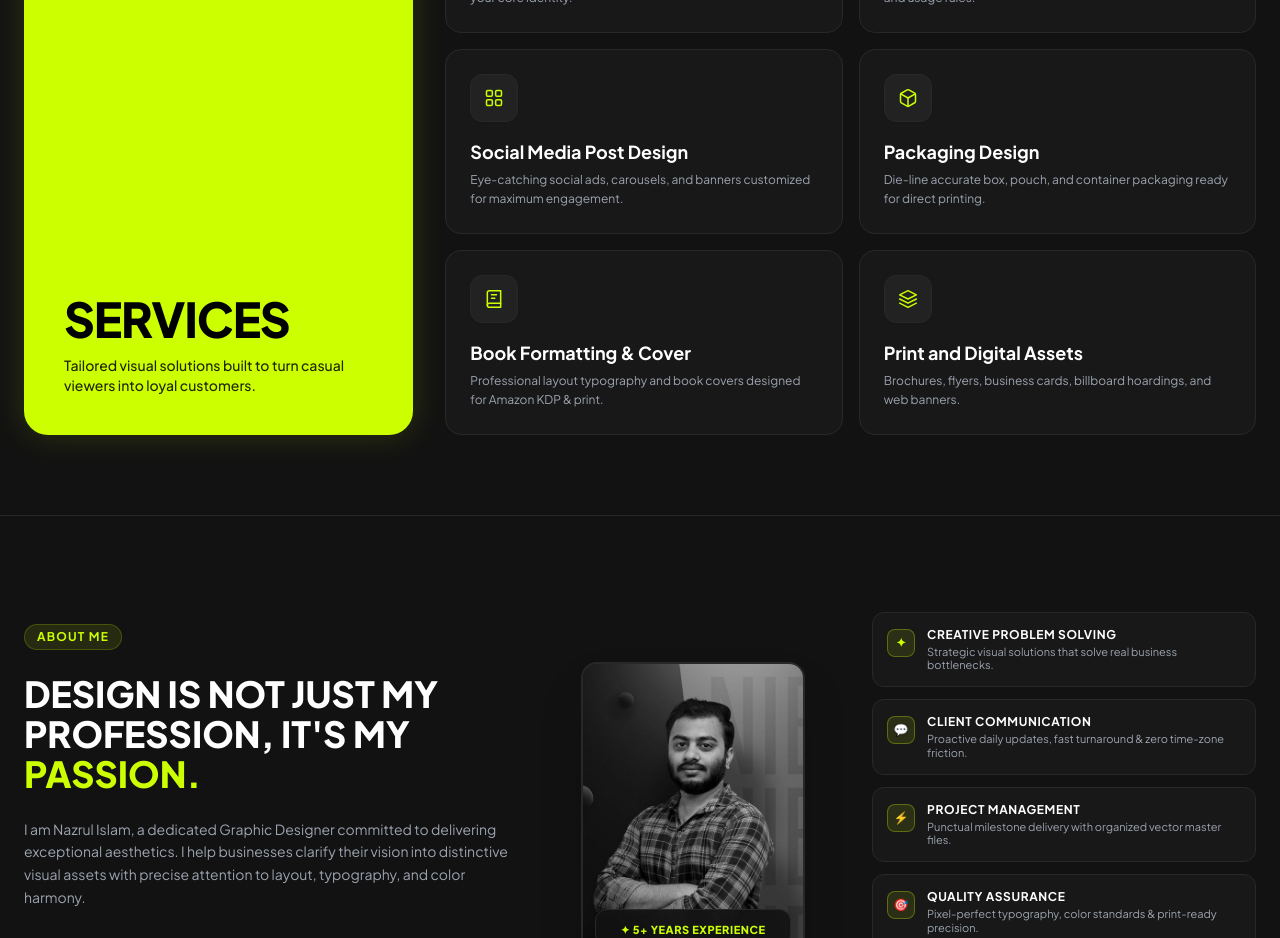
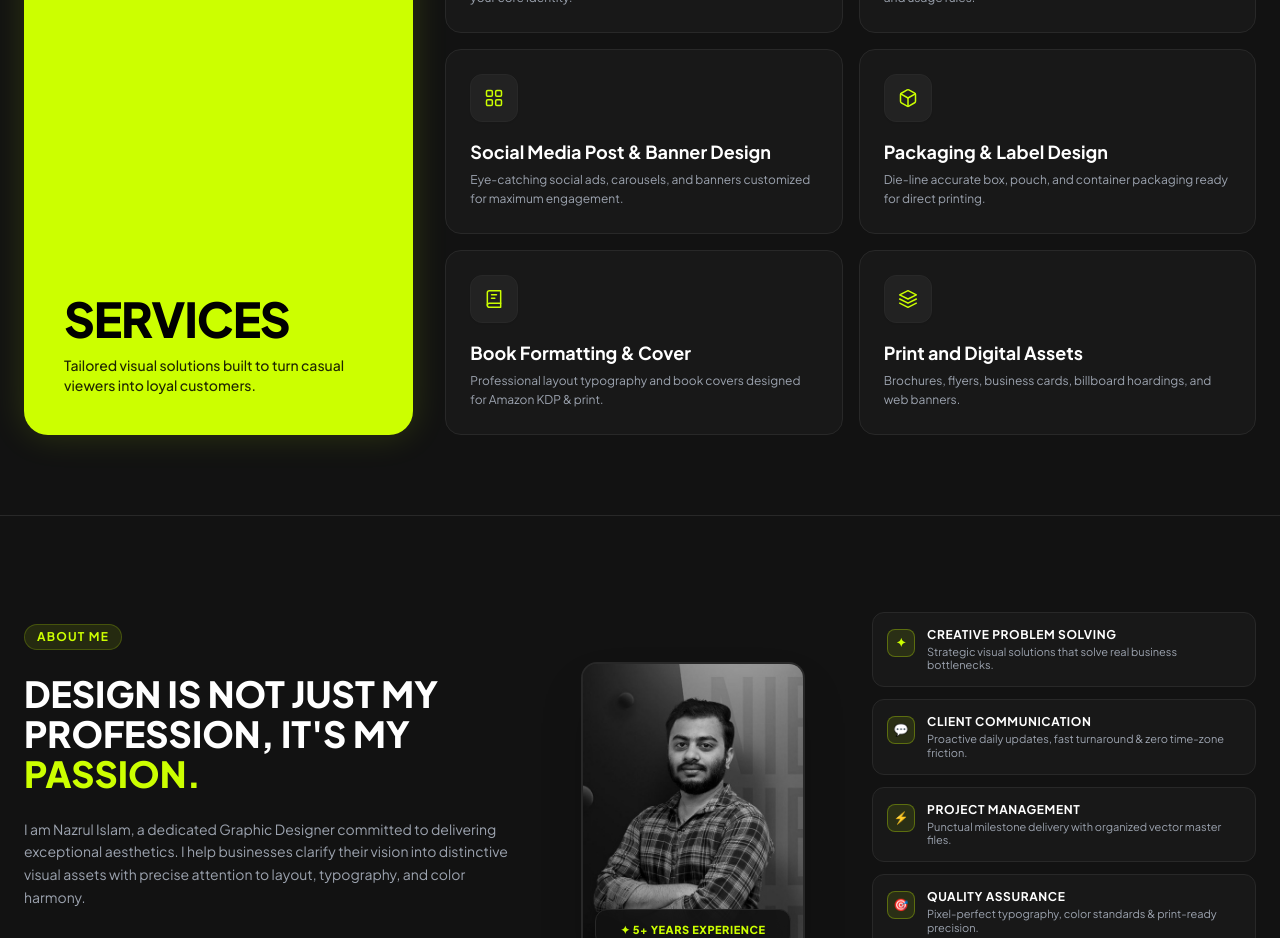
Before and after one commit to nazrulislambadol/Portfolio, a plain HTML site: page index.html in a window 1280 px wide. Shown: the part 2780-3718 px from the top of the page. Drawn offline with nearby package versions, Linux system fonts and the light colour scheme.

Commit message:
Update index.html

```diff
--- a/index.html
+++ b/index.html
@@ -668,7 +668,7 @@ images: [
               <rect x="3" y="14" width="7" height="7" rx="1.5"/>
             </svg>
           </div>
-          <h4 class="text-base sm:text-lg font-bold text-white mb-1 group-hover:text-brandLime transition">Social Media Post Design</h4>
+          <h4 class="text-base sm:text-lg font-bold text-white mb-1 group-hover:text-brandLime transition">Social Media Post & Banner Design</h4>
           <p class="text-xs text-gray-400 leading-relaxed">Eye-catching social ads, carousels, and banners customized for maximum engagement.</p>
         </div>
 
@@ -682,7 +682,7 @@ images: [
               <line x1="12" y1="22.08" x2="12" y2="12"/>
             </svg>
           </div>
-          <h4 class="text-base sm:text-lg font-bold text-white mb-1 group-hover:text-brandLime transition">Packaging Design</h4>
+          <h4 class="text-base sm:text-lg font-bold text-white mb-1 group-hover:text-brandLime transition">Packaging & Label Design</h4>
           <p class="text-xs text-gray-400 leading-relaxed">Die-line accurate box, pouch, and container packaging ready for direct printing.</p>
         </div>
 
```
